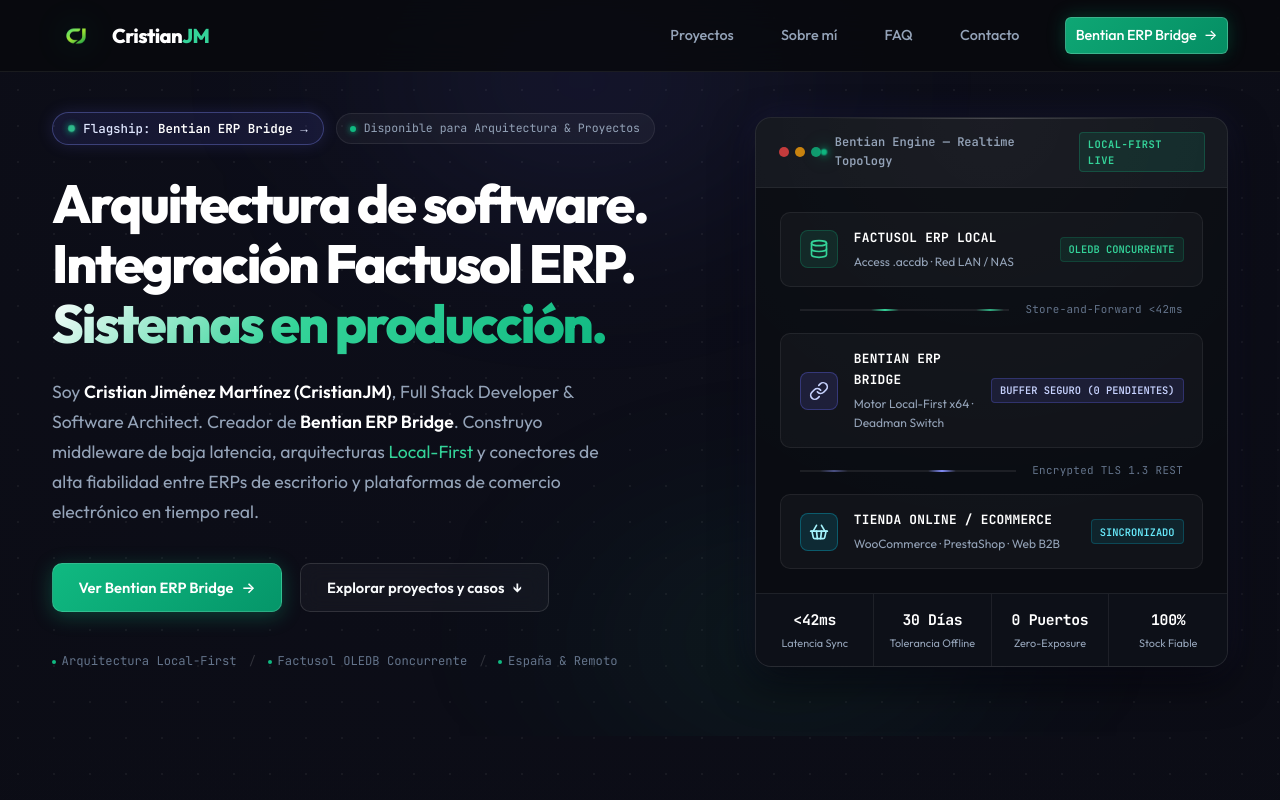
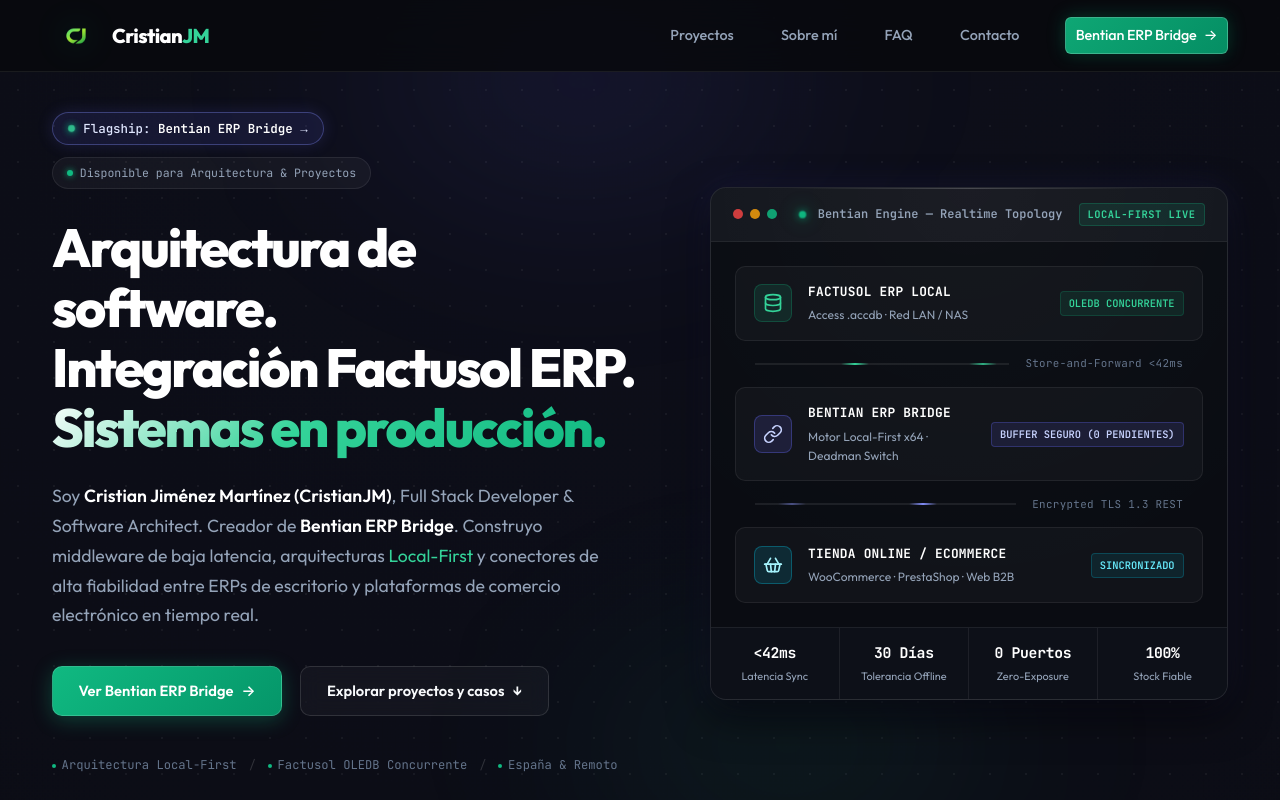
Before and after one commit to CristianJimenezMartinez/cristianjm, an Angular app: page / in a window 1280 px wide. Shown: the top 800 px of the page. Built offline with nearby package versions, Linux system fonts and the light colour scheme.

Commit message:
style(hero): separate window dots from topology title and pulse icon

```diff
--- a/src/app/features/hero/hero.component.html
+++ b/src/app/features/hero/hero.component.html
@@ -63,6 +63,7 @@
         <div class="blueprint-card">
           <!-- Window Header -->
           <div class="blueprint-header">
+            <div class="header-left">
               <div class="window-controls">
                 <span class="dot red"></span>
                 <span class="dot yellow"></span>
@@ -70,7 +71,8 @@
               </div>
               <div class="blueprint-title">
                 <span class="icon-pulse"></span>
-              <span>Bentian Engine — Realtime Topology</span>
+                <span class="title-text">Bentian Engine <span class="title-sub">— Realtime Topology</span></span>
+              </div>
             </div>
             <div class="blueprint-tag">LOCAL-FIRST LIVE</div>
           </div>
--- a/src/app/features/hero/hero.component.scss
+++ b/src/app/features/hero/hero.component.scss
@@ -238,40 +238,58 @@
     align-items: center;
     justify-content: space-between;
     padding: 0.9rem 1.4rem;
+    gap: 1rem;
     background: rgba(255, 255, 255, 0.025);
     border-bottom: 1px solid rgba(255, 255, 255, 0.06);
 
+    .header-left {
+      display: flex;
+      align-items: center;
+      gap: 1.35rem;
+      min-width: 0;
+    }
+
     .window-controls {
       display: flex;
-      gap: 6px;
+      gap: 7px;
+      flex-shrink: 0;
 
       .dot {
         width: 10px;
         height: 10px;
         border-radius: 50%;
 
-        &.red { background: #ef4444; opacity: 0.8; }
-        &.yellow { background: #f59e0b; opacity: 0.8; }
-        &.green { background: #10b981; opacity: 0.8; }
+        &.red { background: #ef4444; opacity: 0.85; }
+        &.yellow { background: #f59e0b; opacity: 0.85; }
+        &.green { background: #10b981; opacity: 0.85; }
       }
     }
 
     .blueprint-title {
       display: flex;
       align-items: center;
-      gap: 0.5rem;
+      gap: 0.75rem;
       font-family: $font-family-mono;
       font-size: 0.75rem;
       font-weight: 600;
       color: $text-secondary;
+      min-width: 0;
+      white-space: nowrap;
 
       .icon-pulse {
-        width: 6px;
-        height: 6px;
+        width: 7px;
+        height: 7px;
         border-radius: 50%;
         background: $emerald;
-        box-shadow: 0 0 8px $emerald;
+        box-shadow: 0 0 8px rgba(16, 185, 129, 0.8);
         animation: dataPulse 2s infinite;
+        flex-shrink: 0;
+      }
+
+      .title-text {
+        white-space: nowrap;
+        overflow: hidden;
+        text-overflow: ellipsis;
       }
     }
 
@@ -285,6 +303,21 @@
       border: 1px solid rgba(16, 185, 129, 0.25);
       border-radius: 4px;
       padding: 0.15rem 0.5rem;
+      flex-shrink: 0;
+      white-space: nowrap;
+    }
+
+    @media (max-width: 580px) {
+      padding: 0.75rem 1rem;
+      gap: 0.75rem;
+
+      .header-left {
+        gap: 0.85rem;
+      }
+
+      .title-sub {
+        display: none;
+      }
     }
   }
 
```
Lines whose indentation alone changed are shown as unchanged.
